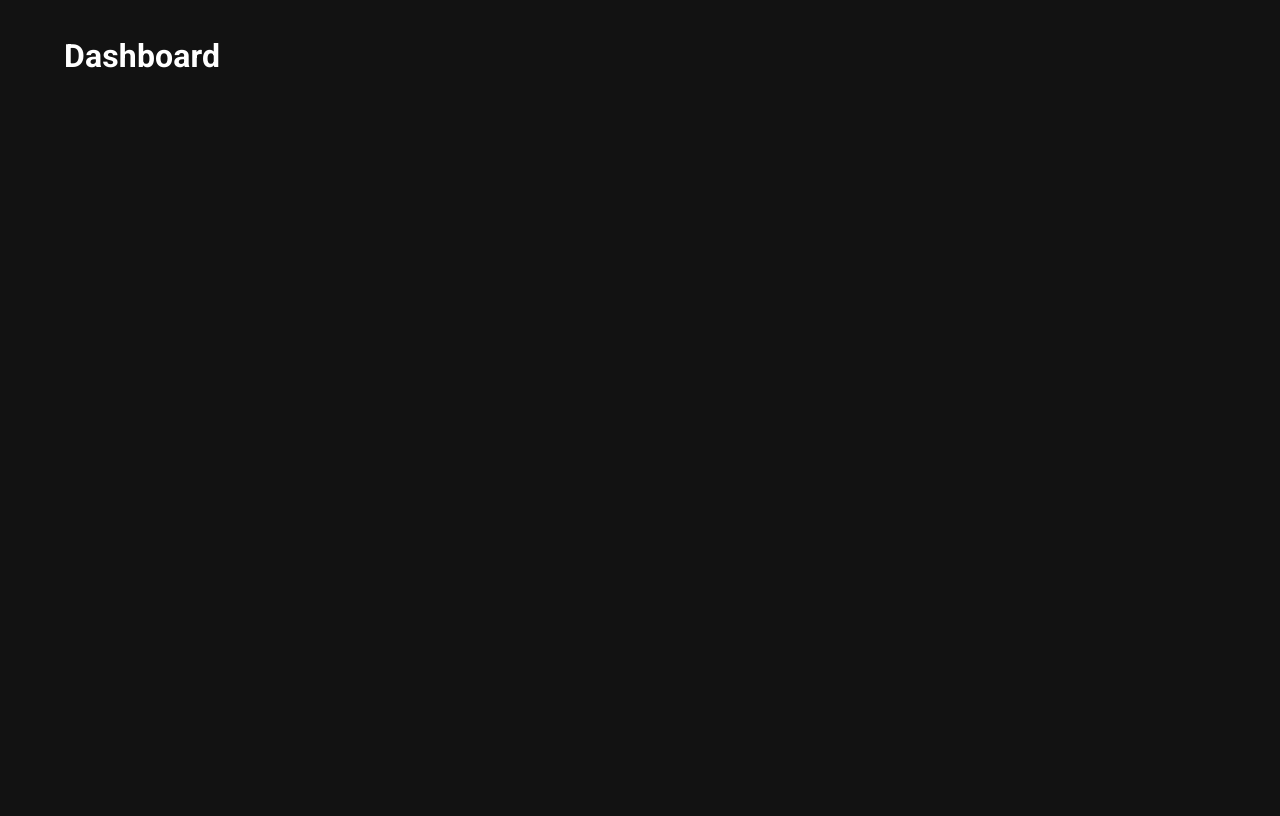
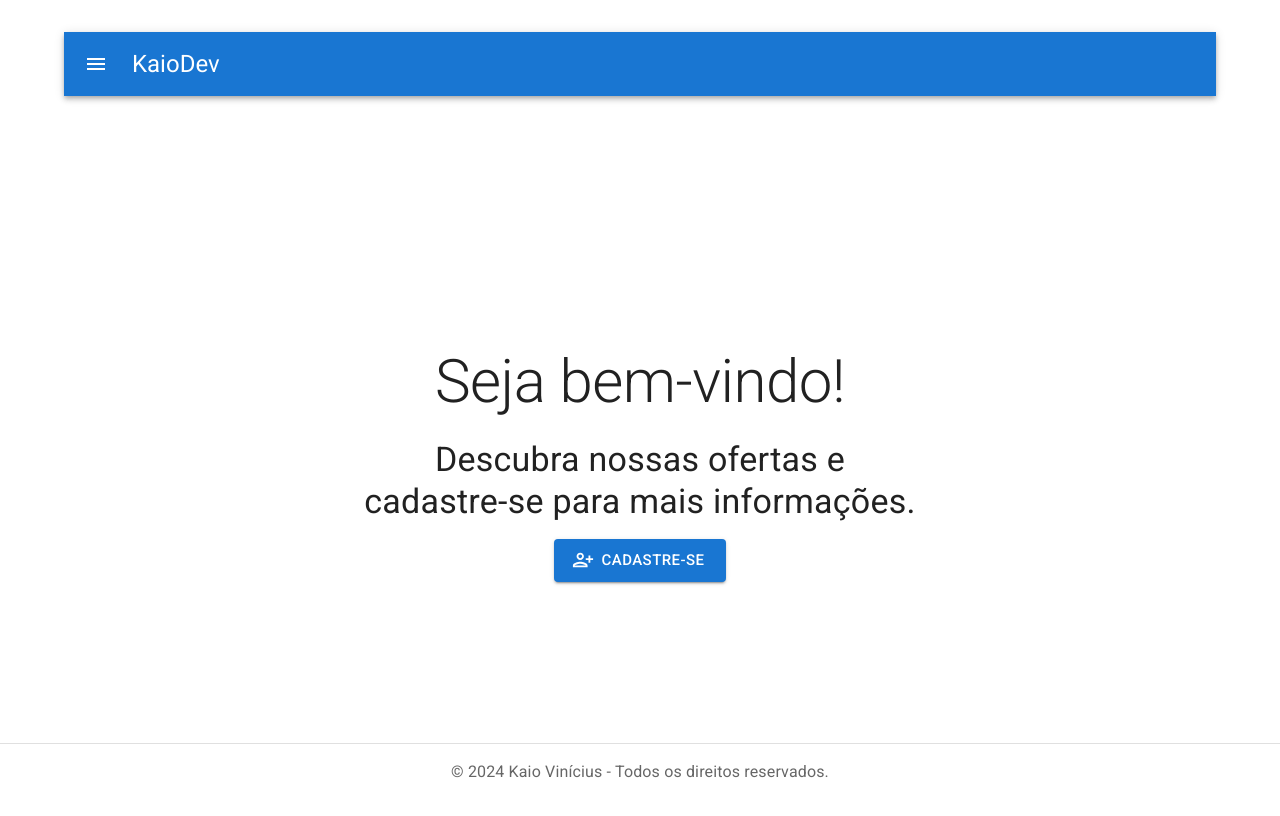
Before and after one commit to kaiovinic/react-crud-admin, a React (Vite) app: page / in a window 1280 px wide. Shown: the top 816 px of the page. Built offline with nearby package versions, Linux system fonts and the light colour scheme.

Commit message:
Criando pagina principal

```diff
--- a/src/pages/Dashboard/index.tsx
+++ b/src/pages/Dashboard/index.tsx
@@ -1,9 +1,84 @@
 import React from "react";
+import {
+  Container,
+  Typography,
+  Button,
+  Box,
+  CssBaseline,
+  AppBar,
+  Toolbar,
+  IconButton,
+} from "@mui/material";
+import { ThemeProvider, createTheme } from "@mui/material/styles";
+import PersonAddAltIcon from "@mui/icons-material/PersonAddAlt";
+import MenuIcon from "@mui/icons-material/Menu";
+import { Link as RouterLink } from "react-router-dom";
 
-export default function () {
+const theme = createTheme();
+
+export default function HomePage() {
   return (
-    <div>
-      <h1>Dashboard</h1>
-    </div>
+    <ThemeProvider theme={theme}>
+      <CssBaseline />
+      <AppBar position="static">
+        <Toolbar>
+          <IconButton
+            edge="start"
+            color="inherit"
+            aria-label="menu"
+            sx={{ mr: 2 }}
+          >
+            <MenuIcon />
+          </IconButton>
+          <Typography variant="h5">KaioDev</Typography>
+        </Toolbar>
+      </AppBar>
+      <Container
+        maxWidth="sm"
+        sx={{
+          display: "flex",
+          flexDirection: "column",
+          justifyContent: "center",
+          alignItems: "center",
+          height: "calc(100vh - 64px)", // Ajuste a altura para acomodar o cabeçalho
+          textAlign: "center",
+        }}
+      >
+        <Typography variant="h2" gutterBottom>
+          Seja bem-vindo!
+        </Typography>
+        <Typography variant="h4" paragraph>
+          Descubra nossas ofertas e cadastre-se para mais informações.
+        </Typography>
+        <Button
+          variant="contained"
+          color="primary"
+          size="large"
+          component={RouterLink}
+          to="/users/new"
+          startIcon={<PersonAddAltIcon />}
+        >
+          Cadastre-se
+        </Button>
+      </Container>
+      <Box
+        component="footer"
+        sx={{
+          position: "fixed",
+          bottom: 0,
+          left: 0,
+          right: 0,
+          py: 2,
+          textAlign: "center",
+          borderTop: "1px solid",
+          borderColor: "divider",
+        }}
+      >
+        <Typography variant="body1" color="textSecondary">
+          &copy; {new Date().getFullYear()} Kaio Vinícius - Todos os direitos
+          reservados.
+        </Typography>
+      </Box>
+    </ThemeProvider>
   );
 }
```
